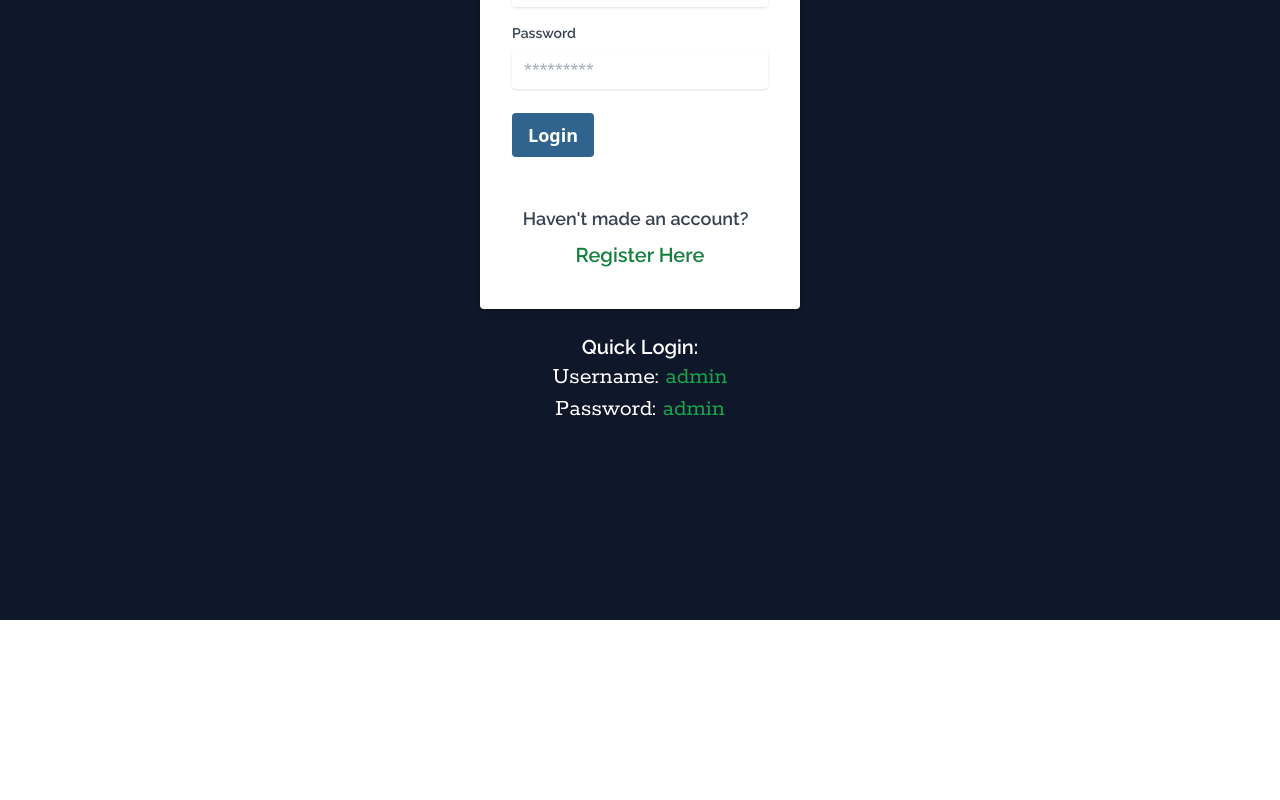
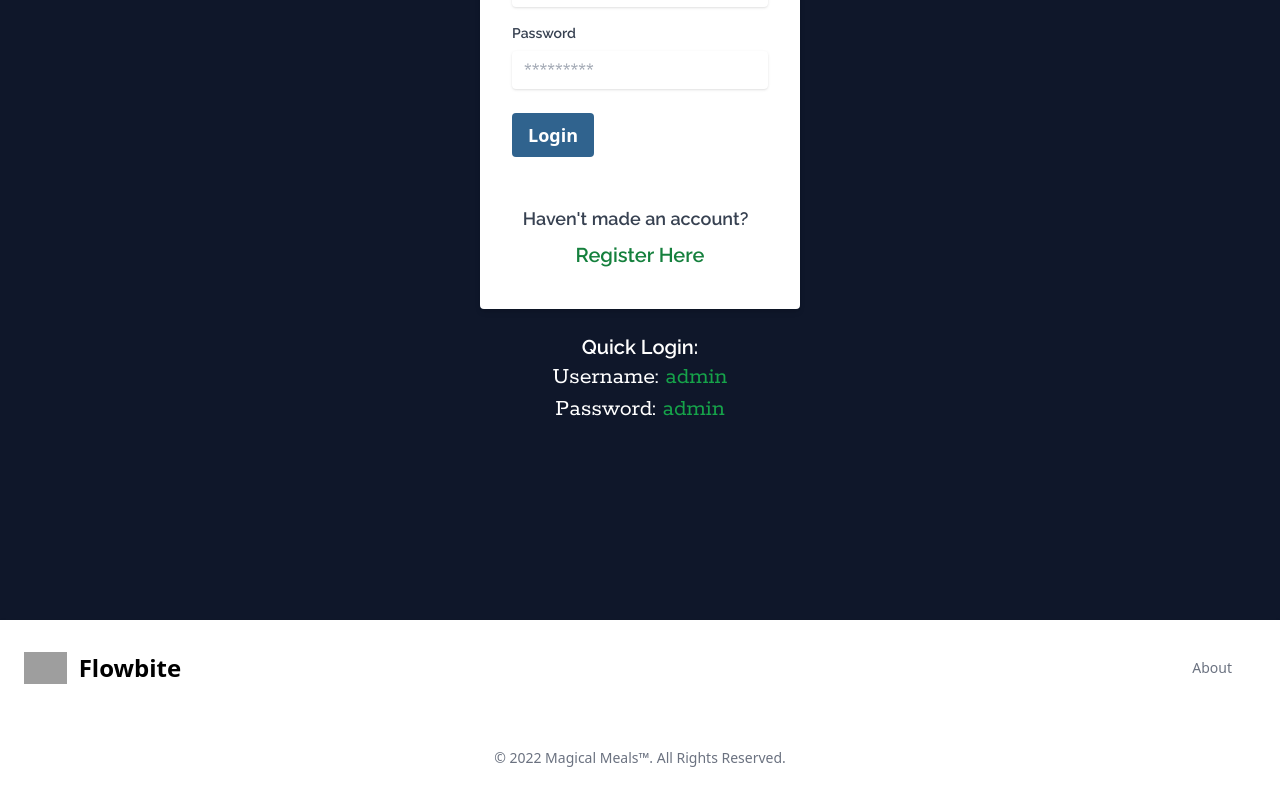
Before and after one commit to BrianDLara/Magical-Meals_Frontend, a React (Create React App) app: page /login in a window 1280 px wide. Shown: the part 252-1052 px from the top of the page. Before the commit the page ends 872 px from the top, so only its background shows below. Built offline with nearby package versions, Linux system fonts and the light colour scheme; no server answers; grey boxes are pictures that could not be loaded; the HTML template or start-up script is replaced by a standard one; a web font is replaced by a local one.

Commit message:
created a footer

```diff
--- a/src/App.js
+++ b/src/App.js
@@ -7,6 +7,7 @@ import { useState, useEffect } from 'react'
 import { CheckSession } from './services/Auth'
 
 import Nav from './components/Nav'
+import FooterNav from './components/FooterNav'
 import Register from './pages/Register'
 import Login from './pages/Login'
 import Home from './pages/Home'
@@ -70,6 +71,9 @@ function App() {
           <Route path="cart/:userId" element={<Cart user={user} />} />
         </Routes>
       </main>
+      <footer>
+        <FooterNav authenticated={authenticated} user={user} />
+      </footer>
     </div>
   )
 }
--- /dev/null
+++ b/src/components/FooterNav.jsx
@@ -0,0 +1,51 @@
+import React from 'react'
+
+const FooterNav = ({authenticated, user}) => {
+    let authenticatedOptions
+    if (user) {
+      authenticatedOptions = (
+        <ul class="flex flex-wrap items-center mb-6 text-sm text-gray-500 sm:mb-0 dark:text-gray-400">
+            <li>
+                <a href="#" class="mr-4 hover:underline md:mr-6 ">About</a>
+            </li>
+            <li>
+                <a href="#" class="mr-4 hover:underline md:mr-6">Privacy Policy</a>
+            </li>
+            <li>
+                <a href="#" class="mr-4 hover:underline md:mr-6 ">Licensing</a>
+            </li>
+            <li>
+                <a href="#" class="hover:underline">Contact</a>
+            </li>
+        </ul>
+
+      )}
+
+      const publicOptions = (
+        <ul class="flex flex-wrap items-center mb-6 text-sm text-gray-500 sm:mb-0 dark:text-gray-400">
+            <li>
+            <a href="#" class="mr-4 hover:underline md:mr-6 ">About</a>
+            </li>
+        </ul>
+    )
+  return (
+  <div>
+    <footer class="p-4 bg-white shadow md:px-6 md:py-8 dark:bg-gray-900">
+    <div class="sm:flex sm:items-center sm:justify-between">
+        <a href="https://flowbite.com/" class="flex items-center mb-4 sm:mb-0">
+            <img src="https://flowbite.com/docs/images/logo.svg" class="mr-3 h-8" alt="Flowbite Logo" />
+            <span class="self-center text-2xl font-semibold whitespace-nowrap dark:text-white">Flowbite</span>
+        </a>
+        {authenticated && user ? authenticatedOptions : publicOptions}
+
+    </div>
+    <hr class="my-6 border-gray-200 sm:mx-auto dark:border-gray-700 lg:my-8" />
+    <span class="block text-sm text-gray-500 sm:text-center dark:text-gray-400">© 2022 <a href="https://flowbite.com/" class="hover:underline">Magical Meals™</a>. All Rights Reserved.
+    </span>
+</footer>
+
+  </div>
+    )
+}
+
+export default FooterNav
--- a/src/index.css
+++ b/src/index.css
@@ -310,7 +310,7 @@ main{
   margin: 0 auto;
   margin-top: 5rem;
   width: 20rem;
-  height: 20rem;
+  height: 22rem;
 
   overflow-y: hidden;
 
--- a/src/pages/Cart.jsx
+++ b/src/pages/Cart.jsx
@@ -3,11 +3,12 @@ import React from 'react'
 import {useState, useEffect, useCallback} from 'react'
 import { useParams } from 'react-router-dom'
 import { PayPalScriptProvider, PayPalButtons } from "@paypal/react-paypal-js";
-import {loadStripe} from '@stripe/stripe-js';
+
+// import { UpdateAmount } from '../services/Auth'
 
 const CLIENT_ID = process.env.REACT_APP_PAYPAL_CLIENT_ID
-const CLIENT_SECRET = process.env.REACT_APP_STRIPE_KEY
-const PUBLISHABLE_KEY = process.env.REACT_APP_STRIPE_PUBLISHABLE_KEY
+
+
 
 
 
@@ -21,6 +22,23 @@ const Cart = () => {
     const handleRefresh = () => {
         window.location.reload(false);
     }
+
+    //add and subtract item
+
+    // const addOne = async(e) => {
+    //     let itemId = e.id
+    //     let amount = e.amount
+    //   await UpdateAmount({itemId, amount: amount + 1})
+    //   }
+
+    //   const removeOne = async(e) => {
+    //     let itemId = e.id
+    //     let amount = e.amount
+    //     await UpdateAmount({itemId, amount: amount + 1})
+    //   }
+
+
+
     useEffect(() => {
         // get all the items from the user cart
         const getItems = async () => {
@@ -30,8 +48,8 @@ const Cart = () => {
 
         // get user info
         const getUser = async () => {
-            const user = await axios.get(`http://localhost:3001/api/users/id/${userId}`)
-            setUserInfo(user)
+            const res = await axios.get(`http://localhost:3001/api/users/id/${userId}`)
+            setUserInfo(res.data)
         }
 
         // Sum all of the items price
@@ -68,14 +86,10 @@ const Cart = () => {
         intent: "capture",
     };
 
-    // stripe
 
-    const stripePromise = loadStripe(`${PUBLISHABLE_KEY}`);
-
-
-    return cartItems !== null ? (
+    return cartItems !== null || userInfo !== null ? (
     <div className='min-h-screen text-white py-4 pb-24 sm:py-12'>
-        {/* <h1>Hi {userInfo.name}</h1> */}
+        <h1 className='font-2-bold text-lg md:text-2xl text-center py-10 mx-4 sm:mx-32 lg:mx-48'>Hi {userInfo?.name} We are partnered with Kroger to help us get the items to you as fast as possible just confirm your shopping cart list, and proceed to payment</h1>
         <div className='flex flex-col text-center justify-center pt-6'>
             <p className='text-2xl font-1-bold'>Total: &nbsp;${total}</p>
             <div className='flex items-center justify-center pt-4'>
@@ -110,8 +124,12 @@ const Cart = () => {
                         <h2 className='font-2-bold'>{item.name}</h2>
                         <button onClick={() => handleDelete(item.id)} className="font-2-bold focus:outline-none text-white bg-red-700 hover:bg-red-800 focus:ring-4 focus:ring-red-300 rounded-lg text-sm px-3 py-2.5 mr-3 mb-4 dark:bg-red-600 dark:hover:bg-red-700 dark:focus:ring-red-900">Remove</button>
                     </div>
-                    <img className="cart-image" src={item.image} alt={item.name} width='50px'/>
-                    <p>amount: {item.amount}</p>
+                    <img className="cart-image mb-2" src={item.image} alt={item.name} width='50px'/>
+                    {/* <div className='flex items-center justify-center text-lg'>
+                        <p className=' pr-4'>amount: {item.amount}</p>
+                        <button onClick={() => addOne(item)} id="add" className='review-likes review-rating'> +&nbsp;&nbsp;&nbsp;&nbsp;&nbsp;</button>
+                        <button onClick={() => removeOne(item)} id="remove" className='review-dislikes review-rating'> -&nbsp;&nbsp;</button>
+                    </div> */}
                 </div>
             ))}
         </div>
--- a/src/services/Auth.js
+++ b/src/services/Auth.js
@@ -27,3 +27,12 @@ export const CheckSession = async () => {
     throw error
   }
 }
+
+export const UpdateAmount = async (data) => {
+  try {
+    const res = await Client.put(`/items/update/${data.itemId}`, data)
+    return res.data
+  } catch (error) {
+    throw error
+  }
+}
```
